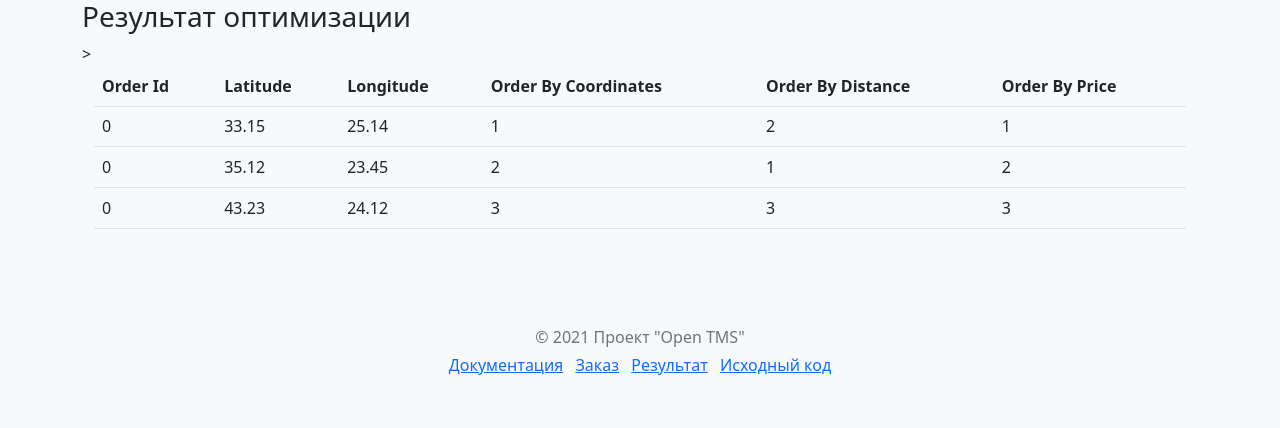
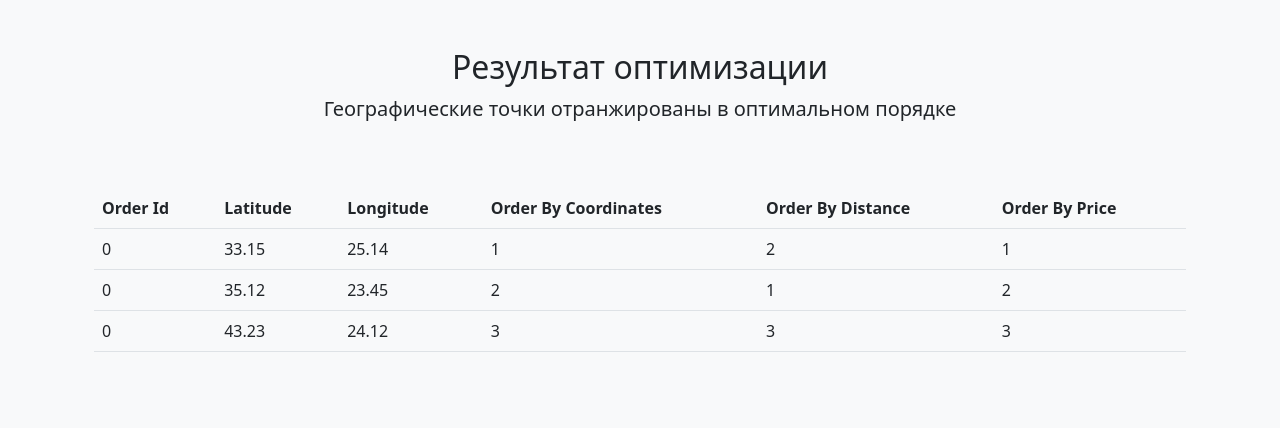
Before and after one commit to DmitriyKhodykin/OpenTMS, a Django app: page /result in a window 1280 px wide. Shown: the top 428 px of the page. Run offline with Django 3.2, Linux system fonts and the light colour scheme; data comes from the database, SQL or seed files in the repository; both versions use the stored data as it was before the commit.

Commit message:
git cache cleared

```diff
--- a/app/main/templates/main/index.html
+++ b/app/main/templates/main/index.html
@@ -10,7 +10,7 @@
     <h2>Заказ доставки сборного груза</h2>
     <p class="lead">
         На этой странице вы можете сформировать заказ на доставку сборного груза с
-        учетом оптимизации LTL-рейсов.
+        учетом оптимизации LTL-рейсов
     </p>
 </div>
 
--- a/app/main/templates/main/result.html
+++ b/app/main/templates/main/result.html
@@ -6,7 +6,12 @@
 
 {% block content %}
 
-<h3>Результат оптимизации</h3>>
+<div class="py-5 text-center">
+    <h2>Результат оптимизации</h2>
+    <p class="lead">
+        Географические точки отранжированы в оптимальном порядке
+    </p>
+</div>
 
 <div class="container">
 
```
Also changed, not shown: app/db.sqlite3 (deleted).
